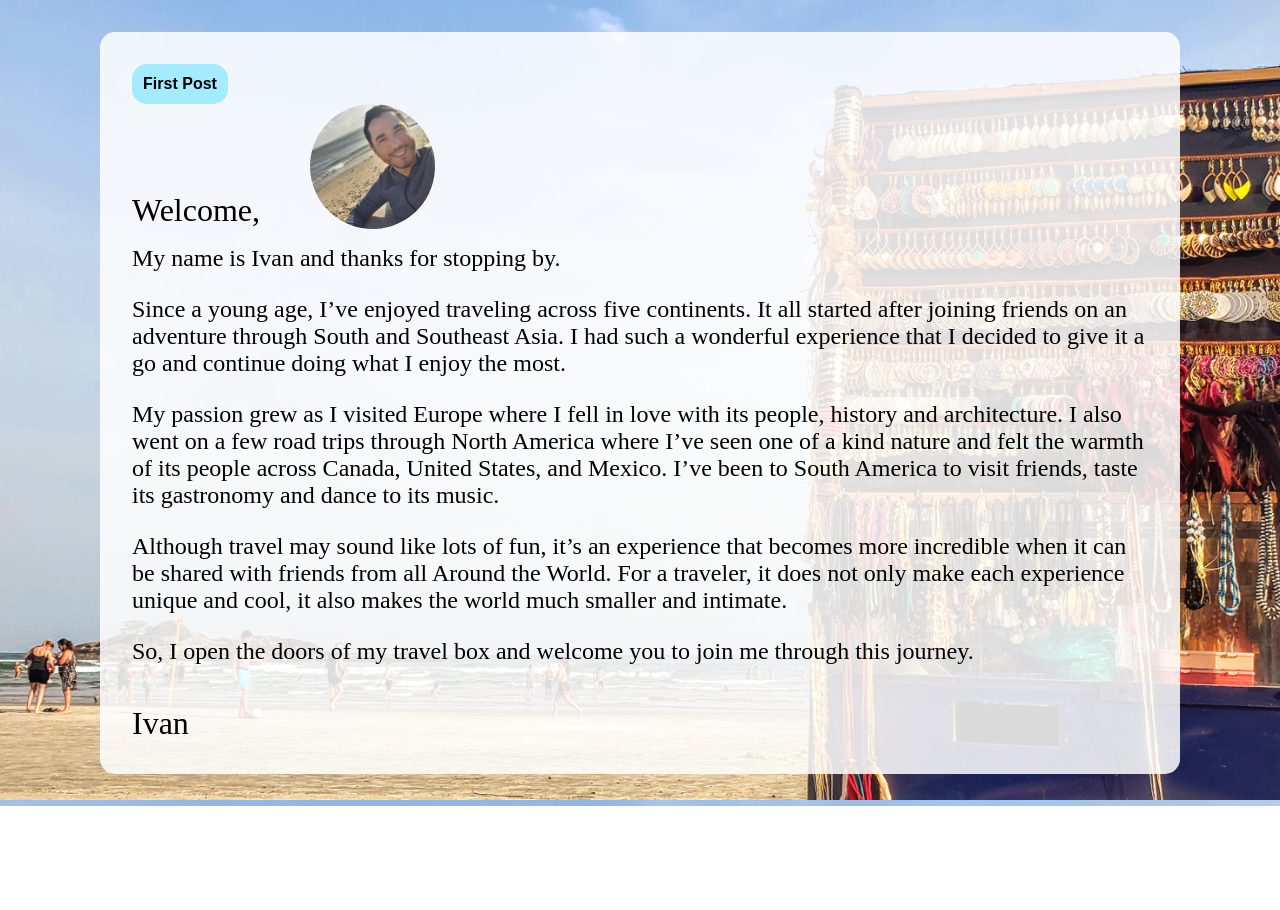
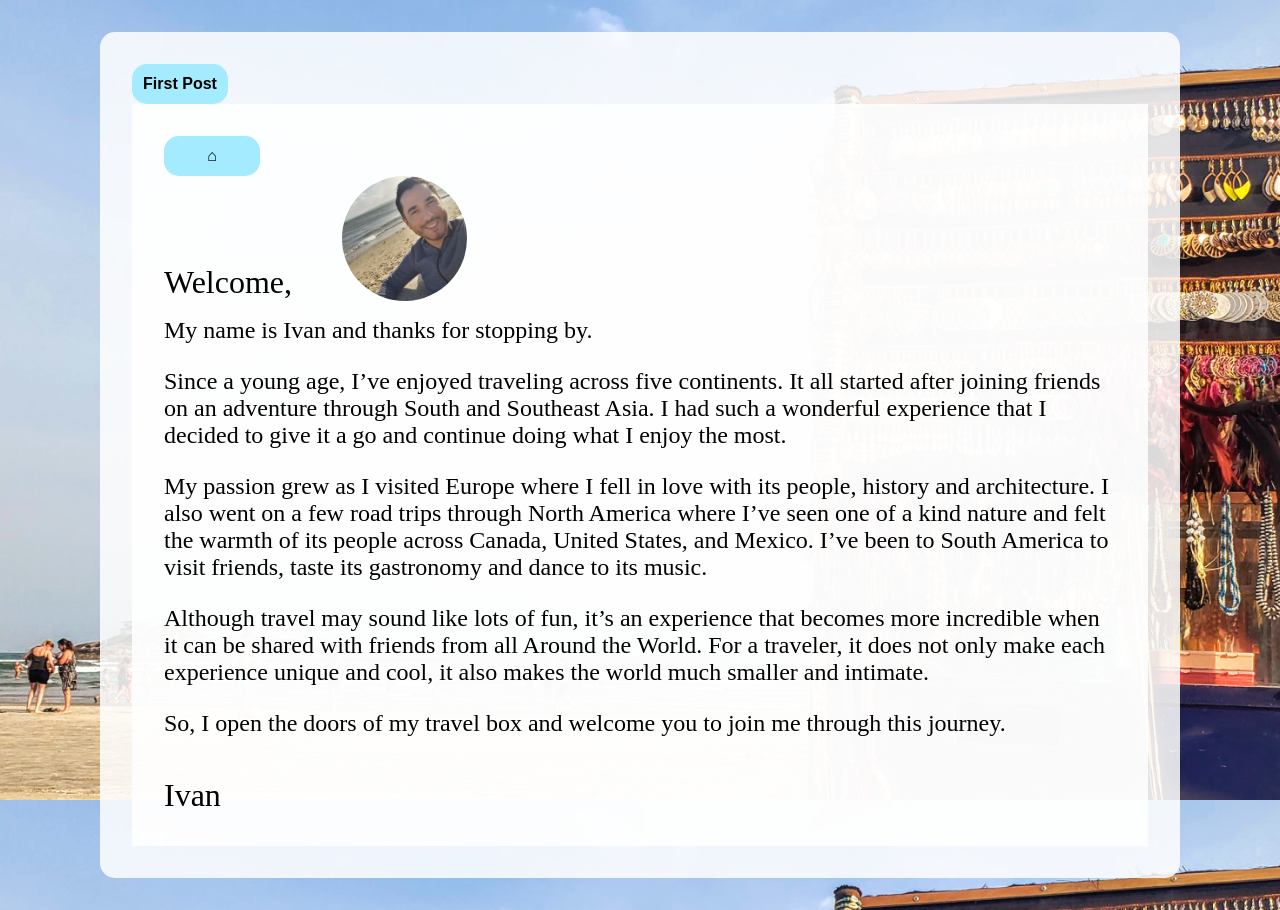
Before and after one commit to ivanzapatarivera/angkor, a React (Create React App) app in the folder client/: page / in a window 1280 px wide. Before the commit the page ends 806 px from the top, so only its background shows below. Built offline with nearby package versions, Linux system fonts and the light colour scheme; a web font is replaced by a local one.

Commit message:
Edited letter.js with template

```diff
--- a/client/src/setWelcomeLetter/letter.js
+++ b/client/src/setWelcomeLetter/letter.js
@@ -1,4 +1,5 @@
 import { Component } from "react";
+import Template from "../setTemplates/postText";
 import { SetTitle } from "../Title/Title";
 import "./style.css";
 
@@ -41,7 +42,8 @@ export default class Letter extends Component {
 
   ReturnImage() {
     let image = require("./selfie.jpg");
-    return <img src={image} className="profile-picture" alt={image} />;
+    return image
+    // return <img src={image} className="profile-picture" alt={image} />;
   }
 
   render() {
@@ -58,7 +60,14 @@ export default class Letter extends Component {
         <div className="btn" id="first-post">
           First Post
         </div>
-        <div className="welcome">
+        <Template
+          welcome={ ReturnWelcome() }
+          introduction={ ReturnIntroduction() }
+          textArr={ ReturnText() }
+          signature={ ReturnSignature() }
+          image={ ReturnImage() }
+        />
+        {/* <div className="welcome">
           <div className="welcome-text">
             <ReturnWelcome />
           </div>
@@ -79,7 +88,7 @@ export default class Letter extends Component {
 
         <div className="signature">
           <ReturnSignature />
-        </div>
+        </div> */}
       </section>
     );
   }
```
